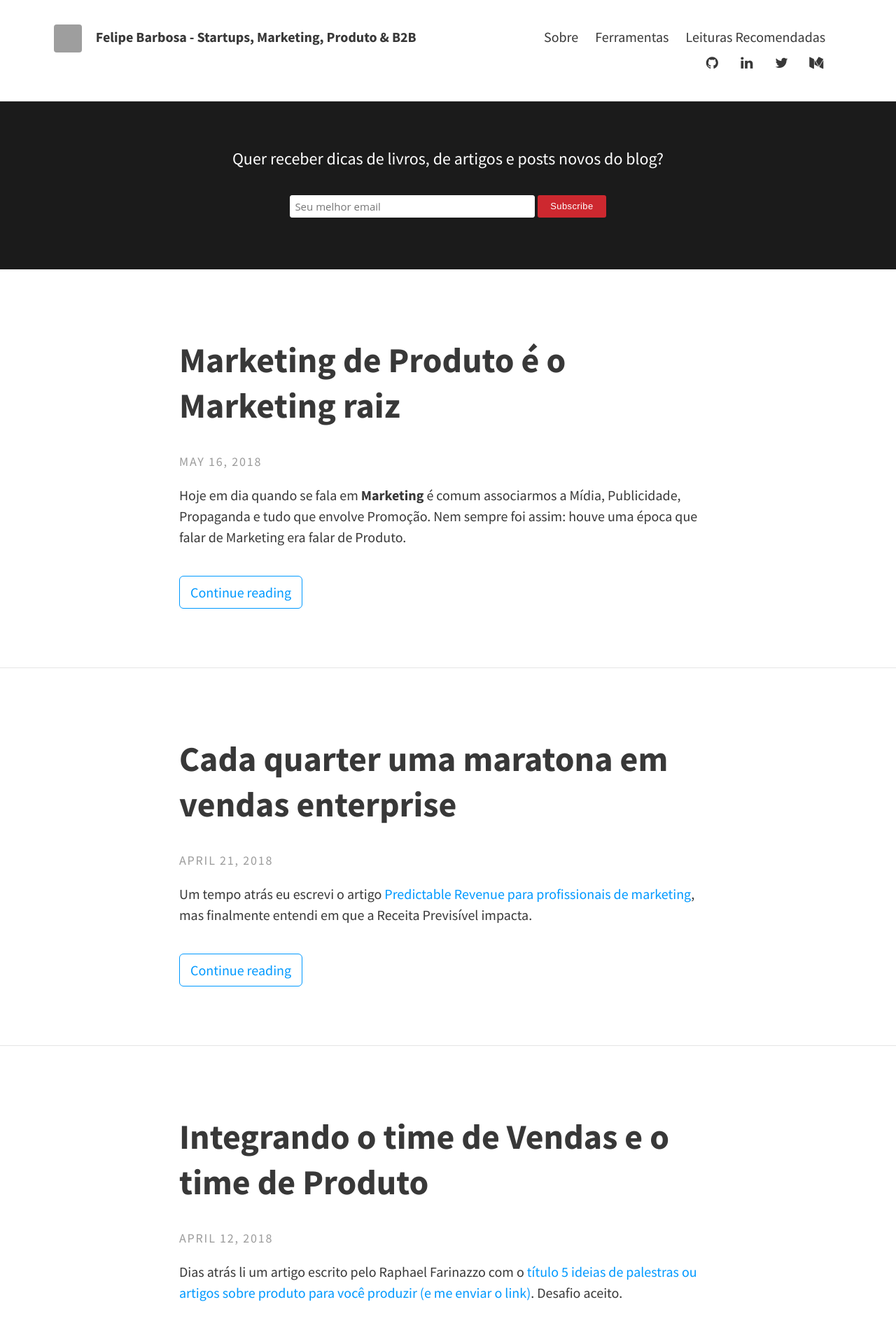
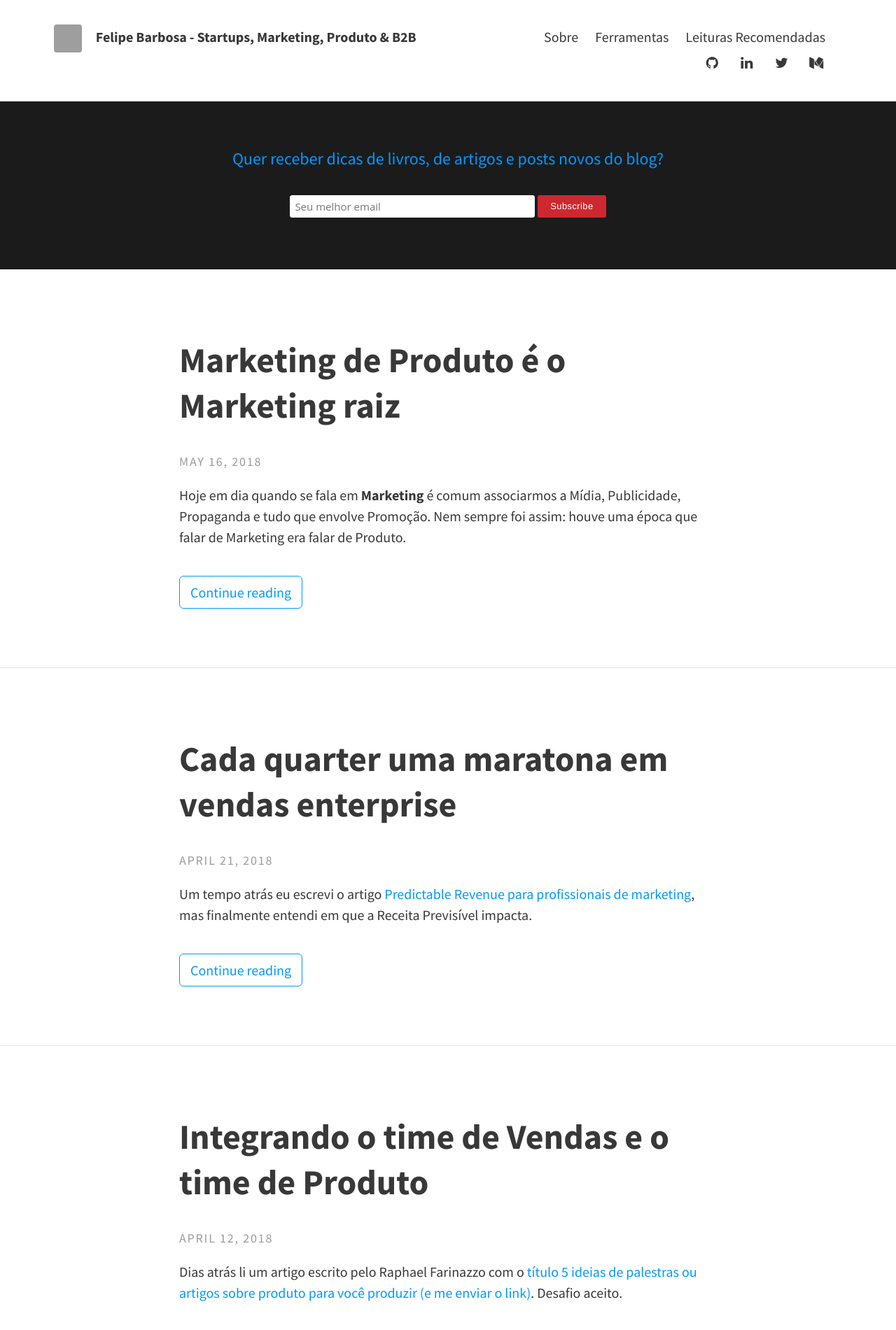
Before and after one commit to felipecbarbosa/felipecbarbosa.github.io, a Jekyll site: the page built from index.html, in a window 1280 px wide. Shown: the top 1901 px of the page at 70% size. Built offline with Jekyll 4.4.1, drawn with Linux system fonts in a browser that asks for light colours; the list of posts is cut into pages by our own code; comment, search, counter and statistics services are not loaded; grey boxes are pictures that could not be loaded.

Commit message:
Changed header font color

```diff
--- a/_config.yml
+++ b/_config.yml
@@ -16,7 +16,7 @@ theme_settings:
 
   # Header and footer text
   header_text: >
-    <p style="color: #ffffff;">Quer receber dicas de livros, de artigos e posts novos do blog?</p>
+    <p style="color: #0099ff;">Quer receber dicas de livros, de artigos e posts novos do blog?</p>
     <div id="mc_embed_signup_header">
     <form action="//felipebarbosa.us11.list-manage.com/subscribe/post?u=d761afe0b6c97e9f4579c61bf&amp;id=4844c62c9d" method="post" id="mc-embedded-subscribe-form" name="mc-embedded-subscribe-form-header" class="validate" target="_blank" novalidate>
         <div id="mc_embed_signup_scroll">
```
